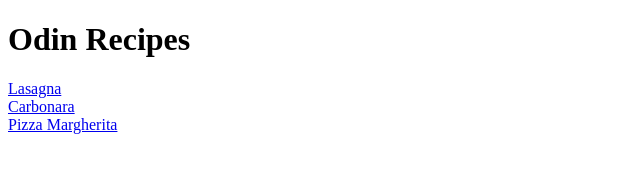
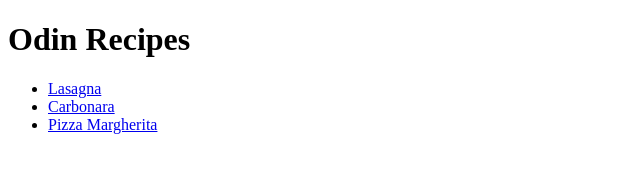
Before and after one commit to valexcode/odin-recipes, a plain HTML site: page index.html in a window 1280 px wide. Shown: the whole page, without its empty margins (0-640 px from the left). Drawn offline with Linux system fonts and the light colour scheme.

Commit message:
Change index.html recipes to a list

```diff
--- a/index.html
+++ b/index.html
@@ -7,11 +7,10 @@
 </head>
 <body>
     <h1>Odin Recipes</h1>
-
-    <a href="recipes/lasagna.html">Lasagna</a>
-    <br>
-    <a href="recipes/carbonara.html">Carbonara</a>
-    <br>
-    <a href="recipes/pizza-margherita.html">Pizza Margherita</a>
+    <ul>
+        <li><a href="recipes/lasagna.html">Lasagna</a></li>
+        <li><a href="recipes/carbonara.html">Carbonara</a></li>
+        <li><a href="recipes/pizza-margherita.html">Pizza Margherita</a></li>
+    </ul>
 </body>
 </html>
```
